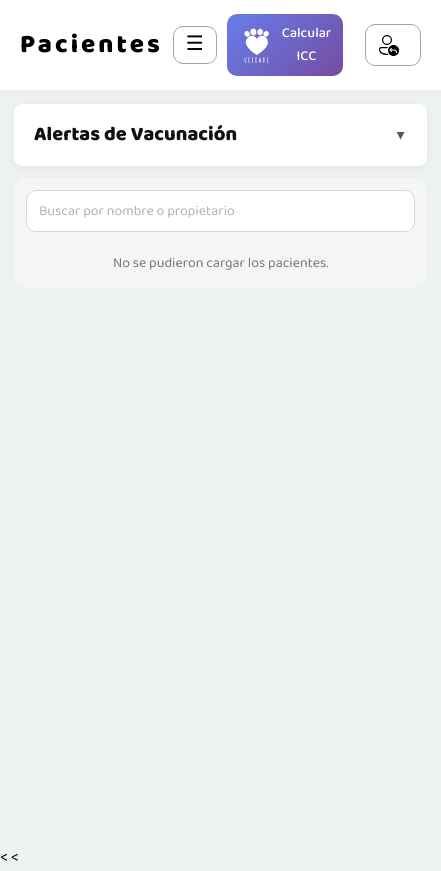
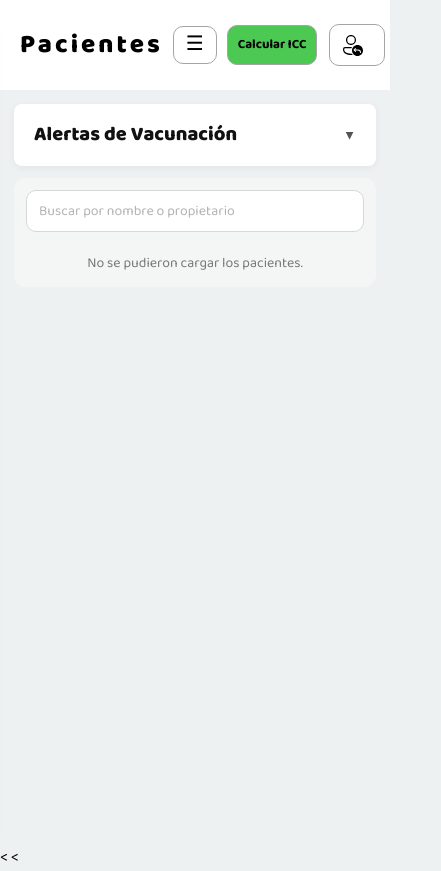
Before and after one commit to bryanflores764/Clinica-veterinaria, a plain HTML site: page Frontend/pages/veterinario/interfazPacientes.html in a window 390 px wide. Shown: the whole page, 441 px wide, since content can reach past the window. Drawn offline with Linux system fonts and the light colour scheme; no server answers; sample sign-in values are in the browser's storage.

Commit message:
Correcion diseño btn-CalcularICC/Veterinario

```diff
--- a/Frontend/css/veterinario/interfazPacientes.css
+++ b/Frontend/css/veterinario/interfazPacientes.css
@@ -13,44 +13,6 @@ body {
 }
 
 
-/* Botón ICC en header */
-.btn-icc-header {
-    display: inline-flex;
-    align-items: center;
-    gap: 8px;
-    padding: 8px 16px;
-    background: #17a2b8;
-    color: white;
-    border: none;
-    border-radius: 6px;
-    cursor: pointer;
-    font-size: 14px;
-    font-weight: 500;
-    transition: background 0.3s;
-    text-decoration: none;
-    margin-right: 10px;
-}
-
-.btn-icc-header:hover {
-    background: #138496;
-}
-
-.btn-icc-header img {
-    width: 20px;
-    height: 20px;
-    filter: brightness(0) invert(1);
-}
-
-/* Ajustes responsive */
-@media (max-width: 768px) {
-    .btn-icc-header span {
-        display: none;
-    }
-
-    .btn-icc-header {
-        padding: 8px 12px;
-    }
-}
 
 /* Selector de mascota en modal ICC */
 .icc-mascota-select {
@@ -496,31 +458,23 @@ body {
 .btn-icc-header {
     display: inline-flex;
     align-items: center;
-    gap: 8px;
-    padding: 8px 18px;
-    background: linear-gradient(135deg, #667eea 0%, #764ba2 100%);
-    color: white;
-    border: none;
+    gap: 10px;
+    padding: 5px 16px;
+    background-color: #4bc953;
+    border: 1px solid rgb(165, 165, 165);
     border-radius: 10px;
     cursor: pointer;
-    font-size: 14px;
-    font-weight: 500;
-    transition: all 0.3s ease;
-    margin-right: 10px;
+    font-size: 22px;
+    font-weight: 700;
+    color: #000000;
+    font-family: inherit;
+    transition: 0.3s ease;
 }
 
 .btn-icc-header:hover {
-    transform: translateY(-2px);
-    box-shadow: 0 4px 12px rgba(102, 126, 234, 0.4);
-}
-
-.btn-icc-header:active {
-    transform: translateY(0);
-}
-
-.btn-icc-header img {
-    width: 18px;
-    height: 18px;
+    background-color: #0071bc;
+    border-color: #0071bc;
+    color: #ffffff;
 }
 
 /* Selectores ICC */
@@ -612,14 +566,6 @@ body {
 
     .icc-categoria {
         font-size: 16px;
-    }
-
-    .btn-icc-header span {
-        display: none;
-    }
-
-    .btn-icc-header {
-        padding: 8px 12px;
     }
 }
 
@@ -1833,6 +1779,11 @@ body {
         height: 22px;
     }
 
+    .btn-icc-header {
+        font-size: 16px;
+        padding: 6px 12px;
+    }
+
     .sidebar {
         flex-direction: row;
         align-items: center;
@@ -1972,6 +1923,12 @@ body {
     .header a.btn-logout img {
         width: 24px;
         height: 24px;
+    }
+
+    .btn-icc-header {
+        font-size: 13px;
+        padding: 8px 10px;
+        flex-shrink: 0;
     }
 
     .sidebar {
--- a/Frontend/pages/veterinario/interfazPacientes.html
+++ b/Frontend/pages/veterinario/interfazPacientes.html
@@ -50,7 +50,6 @@
 
 
                 <button class="btn-icc-header" id="btn-icc-header">
-                    <img src="../../assets/icons/Logo-de-clínica-Veterinaria-azul.ico" alt="Calcular ICC">
                     Calcular ICC
                 </button>
                 <a href="../../index.html" class="btn-logout" id="cerrar-sesion">
```
